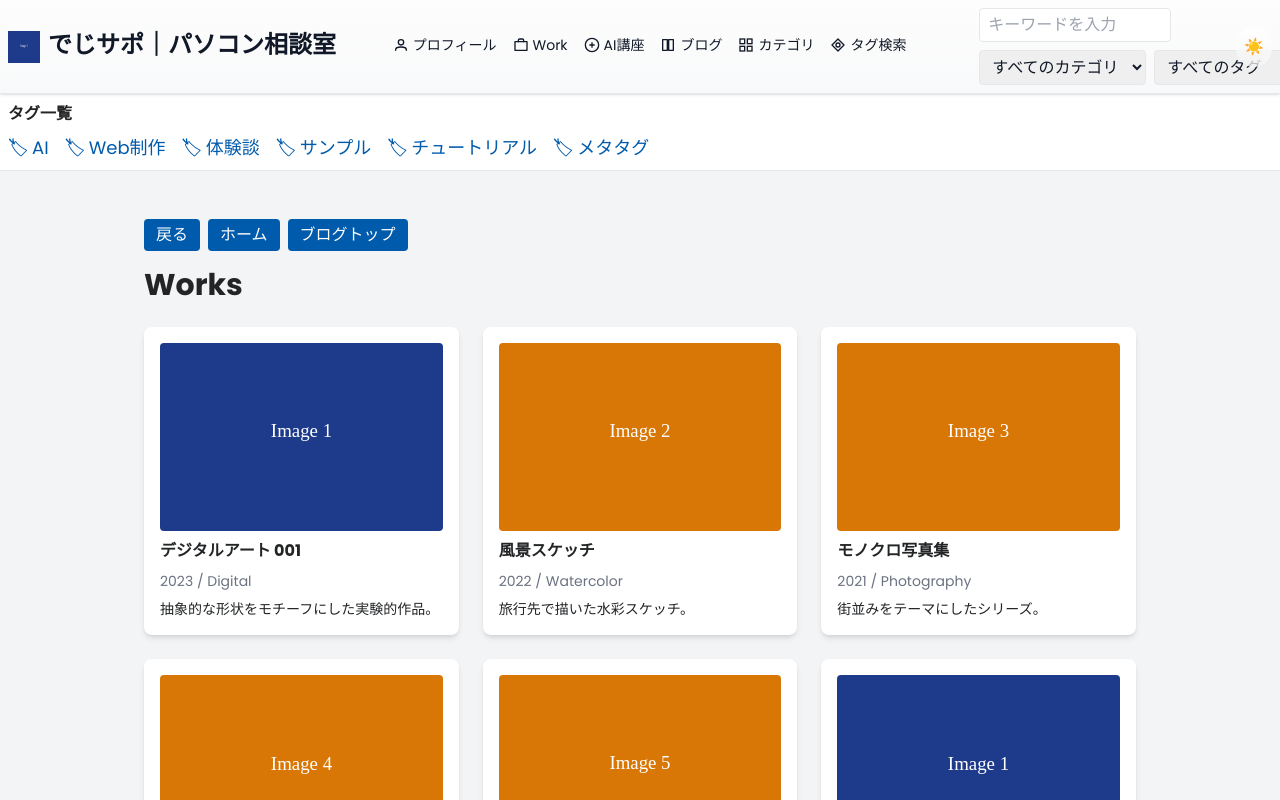
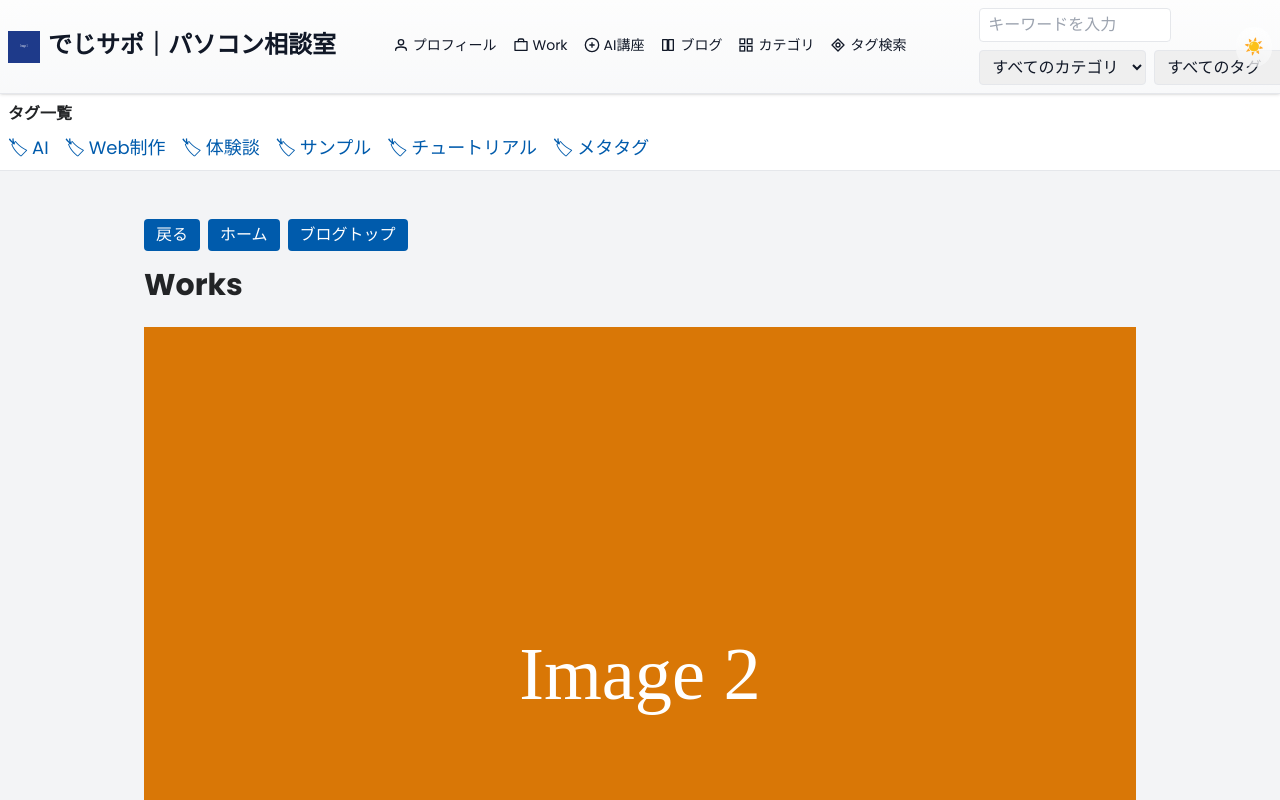
Before and after one commit to maruyamamasaya/Portfolio, a Next.js app: page /works in a window 1280 px wide. Shown: the top 800 px of the page. Built offline with nearby package versions, Linux system fonts and the light colour scheme.

Commit message:
Add artwork slideshow and integrate on works page

```diff
--- /dev/null
+++ b/src/app/components/ArtworkSlideshow.tsx
@@ -0,0 +1,51 @@
+'use client';
+
+import Image from 'next/image';
+import { useEffect, useState } from 'react';
+
+export interface Artwork {
+  id: number;
+  title: string;
+  year: number;
+  medium: string;
+  description?: string;
+  image: string;
+}
+
+interface Props {
+  artworks: Artwork[];
+}
+
+export default function ArtworkSlideshow({ artworks }: Props) {
+  const [index, setIndex] = useState(0);
+
+  useEffect(() => {
+    if (artworks.length <= 1) return;
+    const id = setInterval(() => {
+      setIndex((i) => (i + 1) % artworks.length);
+    }, 5000);
+    return () => clearInterval(id);
+  }, [artworks.length]);
+
+  return (
+    <div className="relative w-full aspect-[4/3] overflow-hidden">
+      {artworks.map((art, i) => (
+        <div
+          key={art.id}
+          className={`absolute inset-0 motion-safe:transition-opacity motion-reduce:transition-none duration-300 ease-in-out ${
+            i === index ? 'opacity-100' : 'opacity-0'
+          }`}
+        >
+          <Image src={art.image} alt={art.title} fill className="object-cover" />
+          <div className="absolute bottom-0 left-0 right-0 bg-black/60 text-white p-4 space-y-1">
+            <h3 className="text-lg font-semibold">{art.title}</h3>
+            <p className="text-sm">
+              {art.year} / {art.medium}
+            </p>
+            {art.description && <p className="text-sm">{art.description}</p>}
+          </div>
+        </div>
+      ))}
+    </div>
+  );
+}
--- a/src/app/works/page.tsx
+++ b/src/app/works/page.tsx
@@ -1,17 +1,7 @@
 'use client';
 
-import Image from 'next/image';
 import BlogNavButtons from '../components/BlogNavButtons';
-import Card from '../components/Card';
-
-interface Artwork {
-  id: number;
-  title: string;
-  year: number;
-  medium: string;
-  description?: string;
-  image: string;
-}
+import ArtworkSlideshow, { Artwork } from '../components/ArtworkSlideshow';
 
 const artworks: Artwork[] = [
   {
@@ -79,24 +69,7 @@ export default function Works() {
     <div className="max-w-5xl mx-auto px-4 py-8">
       <BlogNavButtons />
       <h1 className="text-3xl font-extrabold mb-6">Works</h1>
-      <div className="grid gap-6 sm:grid-cols-2 md:grid-cols-3">
-        {artworks.map((art) => (
-          <Card key={art.id} className="space-y-2">
-            <Image
-              src={art.image}
-              alt={art.title}
-              width={600}
-              height={400}
-              className="w-full h-auto object-cover rounded"
-            />
-            <h3 className="font-semibold">{art.title}</h3>
-            <p className="text-sm text-gray-500">
-              {art.year} / {art.medium}
-            </p>
-            {art.description && <p className="text-sm">{art.description}</p>}
-          </Card>
-        ))}
-      </div>
+      <ArtworkSlideshow artworks={artworks} />
     </div>
   );
 }
```
